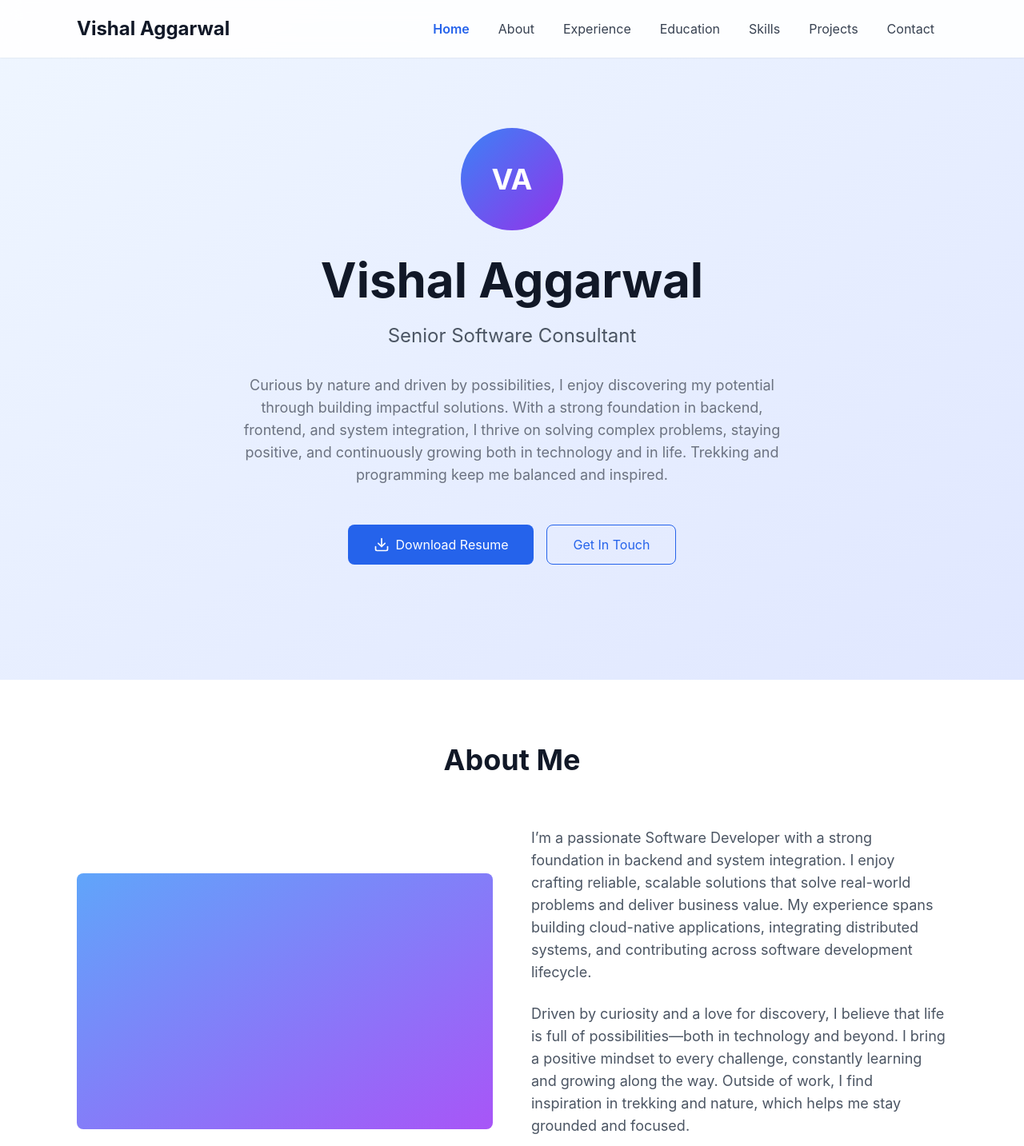
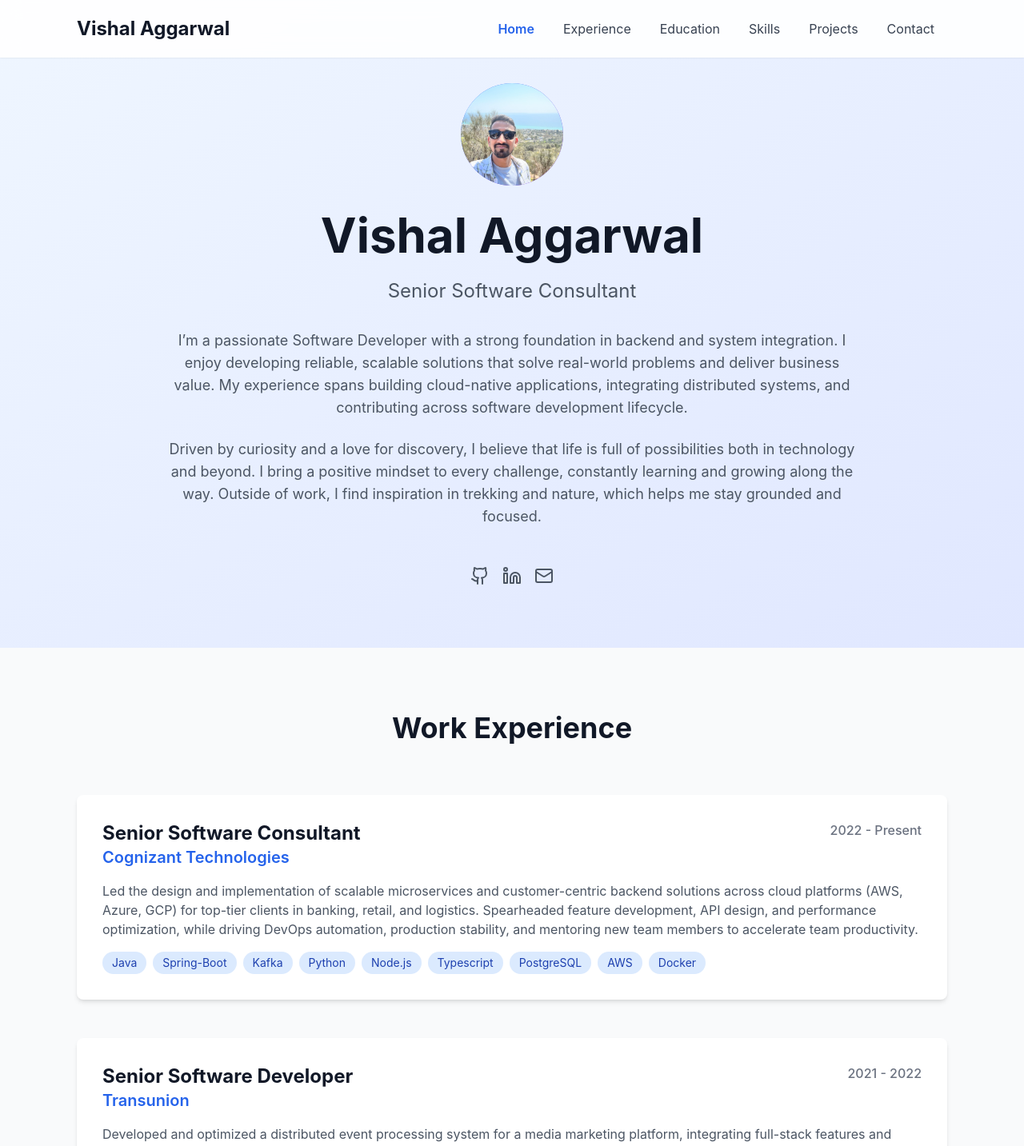
Before and after one commit to vatechie/profile, a React (Create React App) app: page / in a window 1280 px wide. Shown: the top 1433 px of the page at 80% size. Built offline with nearby package versions, Linux system fonts and the light colour scheme.

Commit message:
feat: home section update

```diff
--- a/src/App.js
+++ b/src/App.js
@@ -1,6 +1,6 @@
 import React, { useState, useEffect } from 'react';
 //import {  ExternalLink } from 'lucide-react';
-import { Menu, X, Github, Linkedin, Mail, Download } from 'lucide-react';
+import { Menu, X, Github, Linkedin, Mail } from 'lucide-react';
 import { personalInfo, experience, education, skills } from './data/portfolioData';
 
 const Portfolio = () => {
@@ -10,7 +10,7 @@ const Portfolio = () => {
   // Handle scroll to update active section
   useEffect(() => {
     const handleScroll = () => {
-      const sections = ['home', 'about', 'experience', 'education', 'skills', 'projects', 'contact'];
+      const sections = ['home', 'experience', 'education', 'skills', 'projects', 'contact'];
       const scrollPosition = window.scrollY + 100;
 
       for (const section of sections) {
@@ -54,20 +54,43 @@ const Portfolio = () => {
     </button>
   );
 
+  const profileInitials = personalInfo.name.split(' ').map(n => n[0]).join('').toUpperCase();
+
+  const shouldShowInitials = !personalInfo.img
+
   return (
     <div className="min-h-screen bg-white">
       {/* Navigation Header */}
       <nav className="fixed top-0 w-full bg-white/90 backdrop-blur-md shadow-sm z-50">
         <div className="max-w-6xl mx-auto px-4 sm:px-6 lg:px-8">
           <div className="flex justify-between items-center py-4">
-            <div className="text-2xl font-bold text-gray-900">
-              {personalInfo.name}
+            <div className="flex items-center space-x-3">
+              {/* Circular Profile Image */}
+              {/* <div className="w-9 h-9 bg-gradient-to-br from-blue-500 to-purple-600 rounded-full flex items-center justify-center text-white text-sm font-bold overflow-hidden">
+                {shouldShowInitials ? (
+                  profileInitials
+                ) : (
+                  <img
+                    src={require(`./data/profile.jpeg`)}
+                    alt={personalInfo.name}
+                    className="w-full h-full object-cover"
+                    onError={(e) => {
+                      console.error('Navigation image failed to load:', personalInfo.img);
+                      // Fallback to initials if image fails
+                      e.target.style.display = 'none';
+                      e.target.parentElement.innerHTML = profileInitials;
+                    }}
+                  />
+                )}
+              </div> */}
+              <div className="text-2xl font-bold text-gray-900">
+                {personalInfo.name}
+              </div>
             </div>
 
             {/* Desktop Navigation */}
             <div className="hidden md:flex space-x-1">
               <NavLink href="home">Home</NavLink>
-              <NavLink href="about">About</NavLink>
               <NavLink href="experience">Experience</NavLink>
               <NavLink href="education">Education</NavLink>
               <NavLink href="skills">Skills</NavLink>
@@ -102,11 +125,24 @@ const Portfolio = () => {
       </nav>
 
       {/* Hero Section */}
-      <section id="home" className="pt-20 pb-16 bg-gradient-to-br from-blue-50 to-indigo-100">
+      <section id="home" className="pt-16 pb-8 bg-gradient-to-br from-blue-50 to-indigo-100">
         <div className="max-w-6xl mx-auto px-4 sm:px-6 lg:px-8">
-          <div className="text-center py-20">
+          <div className="text-center py-10">
             <div className="w-32 h-32 mx-auto mb-8 bg-gradient-to-br from-blue-500 to-purple-600 rounded-full flex items-center justify-center text-white text-4xl font-bold">
-              {personalInfo.name.split(' ').map(n => n[0]).join('')}
+              {shouldShowInitials ? (
+                profileInitials
+              ) : (
+                <img
+                src={require(`./data/profile.jpeg`)}
+                  alt={profileInitials}
+                  className="w-full h-full object-cover rounded-full"
+                  onError={(e) => {
+                    console.error('Image failed to load:', personalInfo.img);
+                    e.target.style.display = 'none';
+                    e.target.parentElement.innerHTML = profileInitials;
+                  }}
+                />
+              )}
             </div>
             <h1 className="text-5xl sm:text-6xl font-bold text-gray-900 mb-6">
               {personalInfo.name}
@@ -114,41 +150,15 @@ const Portfolio = () => {
             <p className="text-xl sm:text-2xl text-gray-600 mb-8">
               {personalInfo.title}
             </p>
-            <p className="text-lg text-gray-500 mb-12 max-w-2xl mx-auto">
-              {personalInfo.description}
-            </p>
-            <div className="flex justify-center space-x-4">
-              <button className="bg-blue-600 text-white px-8 py-3 rounded-lg hover:bg-blue-700 transition-colors flex items-center space-x-2">
-                <Download size={20} />
-                <span>Download Resume</span>
-              </button>
-              <button
-                onClick={() => scrollToSection('contact')}
-                className="border border-blue-600 text-blue-600 px-8 py-3 rounded-lg hover:bg-blue-50 transition-colors"
-              >
-                Get In Touch
-              </button>
-            </div>
-          </div>
-        </div>
-      </section>
-
-      {/* About Section */}
-      <section id="about" className="py-20">
-        <div className="max-w-6xl mx-auto px-4 sm:px-6 lg:px-8">
-          <h2 className="text-4xl font-bold text-center text-gray-900 mb-16">About Me</h2>
-          <div className="grid md:grid-cols-2 gap-12 items-center">
-            <div>
-              <div className="w-full h-80 bg-gradient-to-br from-blue-400 to-purple-500 rounded-lg"></div>
-            </div>
-            <div>
+            <p className="text-lg text-gray-800 mb-12 max-w-2xxl mx-auto w-4/5">
               <p className="text-lg text-gray-600 mb-6">
               {personalInfo.aboutMe.part1}
               </p>
               <p className="text-lg text-gray-600 mb-6">
               {personalInfo.aboutMe.part2}
               </p>
-              <div className="flex space-x-4">
+            </p>
+            <div className="inline-flex space-x-4">
                 <a href={personalInfo.social.github} className="text-gray-600 hover:text-blue-600 transition-colors">
                   <Github size={24} />
                 </a>
@@ -159,7 +169,6 @@ const Portfolio = () => {
                   <Mail size={24} />
                 </a>
               </div>
-            </div>
           </div>
         </div>
       </section>
@@ -282,7 +291,7 @@ const Portfolio = () => {
           <div className="max-w-2xl mx-auto">
             <div className="text-center mb-12">
               <p className="text-lg text-gray-600">
-                I'm always open to discussing new opportunities, interesting projects, or just having a chat about technology.
+                I'm open to discussing new opportunities, interesting projects, or just having a chat about technology.
               </p>
             </div>
             <div className="bg-white p-8 rounded-lg shadow-md">
--- a/src/data/portfolioData.js
+++ b/src/data/portfolioData.js
@@ -2,11 +2,12 @@ export const personalInfo = {
     name: "Vishal Aggarwal",
     title: "Senior Software Consultant",
     description: "Curious by nature and driven by possibilities, I enjoy discovering my potential through building impactful solutions. With a strong foundation in backend, frontend, and system integration, I thrive on solving complex problems, staying positive, and continuously growing both in technology and in life. Trekking and programming keep me balanced and inspired.",
+    img: "./data/profile.jpeg",
     email: "vishaggarwal94@gmail.com",
     location: "Melbourne, Australia",
     aboutMe: {
-      part1: "I’m a passionate Software Developer with a strong foundation in backend and system integration. I enjoy crafting reliable, scalable solutions that solve real-world problems and deliver business value. My experience spans building cloud-native applications, integrating distributed systems, and contributing across software development lifecycle.",
-      part2: "Driven by curiosity and a love for discovery, I believe that life is full of possibilities—both in technology and beyond. I bring a positive mindset to every challenge, constantly learning and growing along the way. Outside of work, I find inspiration in trekking and nature, which helps me stay grounded and focused."
+      part1: "I’m a passionate Software Developer with a strong foundation in backend and system integration. I enjoy developing reliable, scalable solutions that solve real-world problems and deliver business value. My experience spans building cloud-native applications, integrating distributed systems, and contributing across software development lifecycle.",
+      part2: "Driven by curiosity and a love for discovery, I believe that life is full of possibilities both in technology and beyond. I bring a positive mindset to every challenge, constantly learning and growing along the way. Outside of work, I find inspiration in trekking and nature, which helps me stay grounded and focused."
     },
     social: {
       github: "https://github.com/vatechie",
```
Also changed, not shown: src/data/profile.jpeg (added), 1 other file (tests, documents, lock files or other folders).
